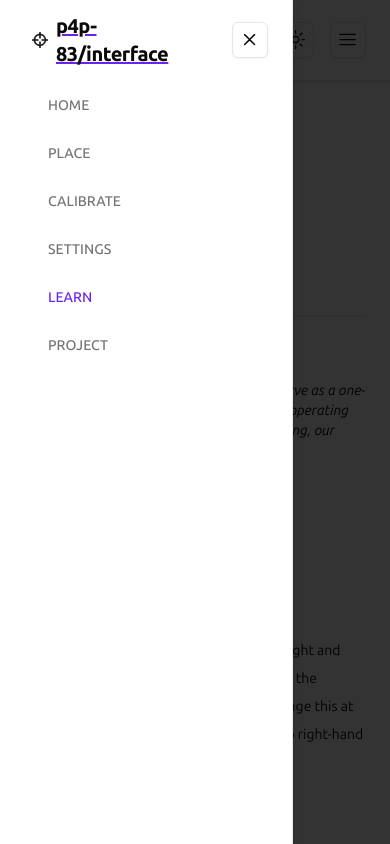
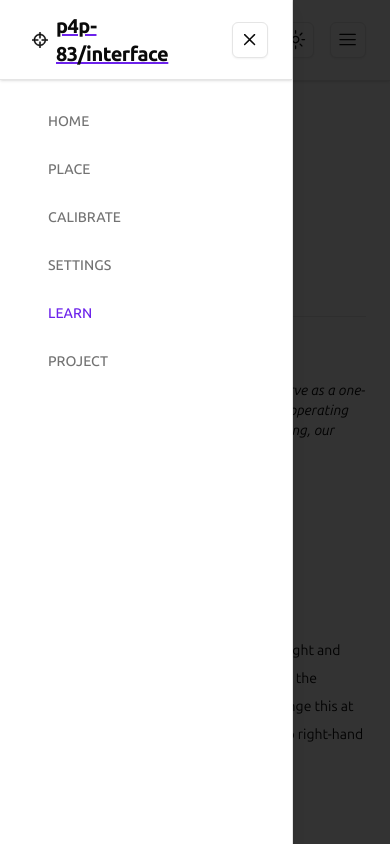
Before and after one commit to p4p-83/interface, a Next.js app in the folder client/: page /learn in a window 390 px wide. Both pictures are taken after a click on the button "Toggle Menu". Shown: the top 844 px of the page. Built offline with nearby package versions, Linux system fonts and the light colour scheme.

Commit message:
feat: :lipstick: update mobile navigation menu

```diff
--- a/client/src/components/Header.tsx
+++ b/client/src/components/Header.tsx
@@ -72,9 +72,9 @@ export function NavigationMobile() {
           </SheetTrigger>
         </div>
 
-        <SheetContent side='left' className='pt-0' noCloseButton>
+        <SheetContent side='left' className='p-0' noCloseButton>
 
-          <div className='flex items-center justify-between gap-4 h-20'>
+          <div className='flex items-center justify-between gap-4 h-20 px-6 border-b shadow'>
 
             <Link href={GLOBALS.PAGES.HOME.path} className='p-2 md:p-4 grow select-none cursor-pointer m-0 inline-flex items-center'>
               <HeaderTitle />
@@ -89,7 +89,7 @@ export function NavigationMobile() {
 
           </div>
 
-          <div className='flex flex-col my-4 pl-6 space-y-3'>
+          <div className='flex flex-col my-6 pl-12 space-y-3'>
             {/* TODO: other links? */}
             {Object.values(GLOBALS.PAGES)
               .filter(page => (page instanceof Object) && ('path' in page))
@@ -114,7 +114,7 @@ function NavigationItem({ href, label }: NavigationItemProps) {
   const pathname = usePathname()
 
   let linkStyle = cn(
-    'py-2 first:pt-0 sm:py-4 sm:first:pt-4 px-0 sm:px-2 lg:px-4',
+    'py-2 sm:py-4 px-0 sm:px-2 lg:px-4',
     'transition-colors',
     'font-medium uppercase text-sm sm:text-base',
     'select-none cursor-pointer'
```
